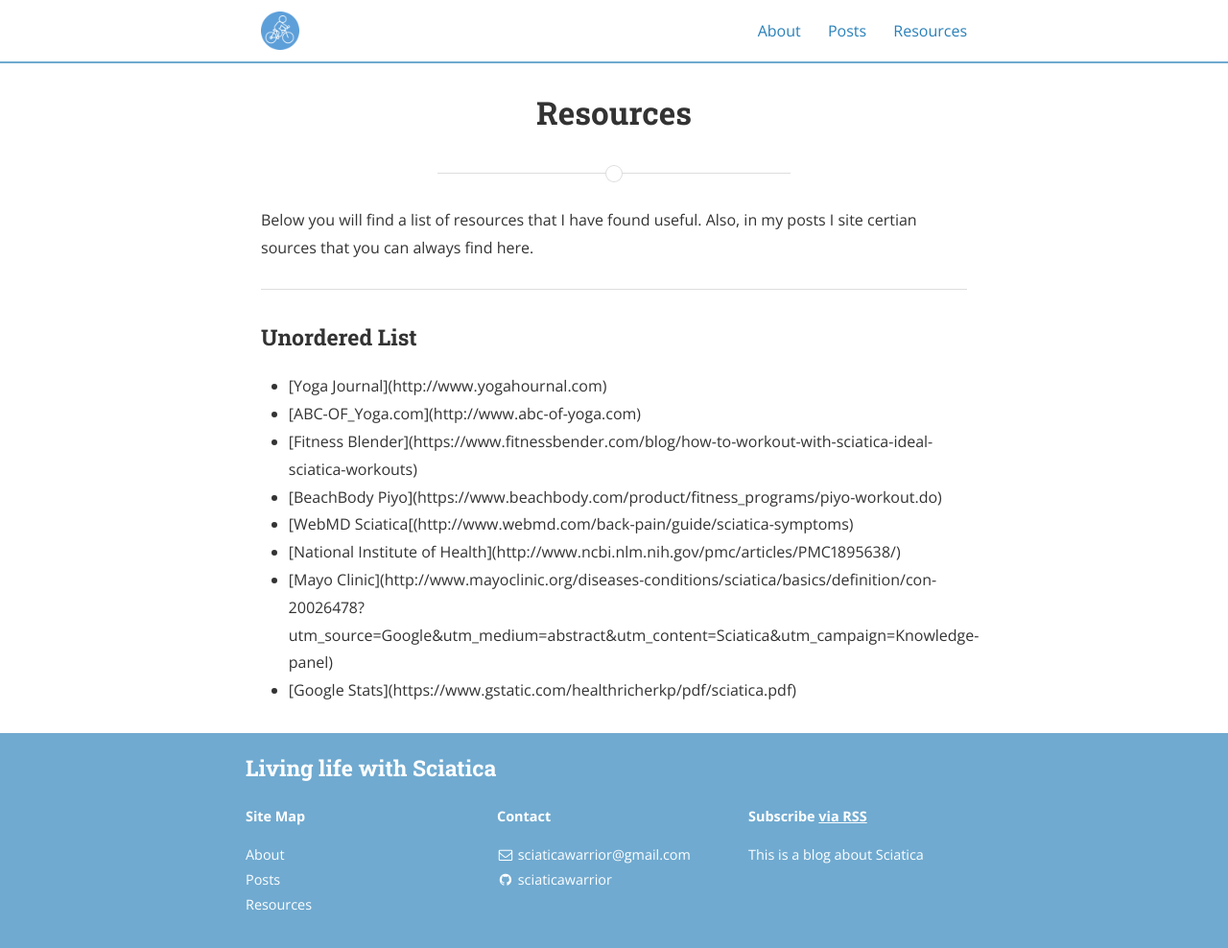
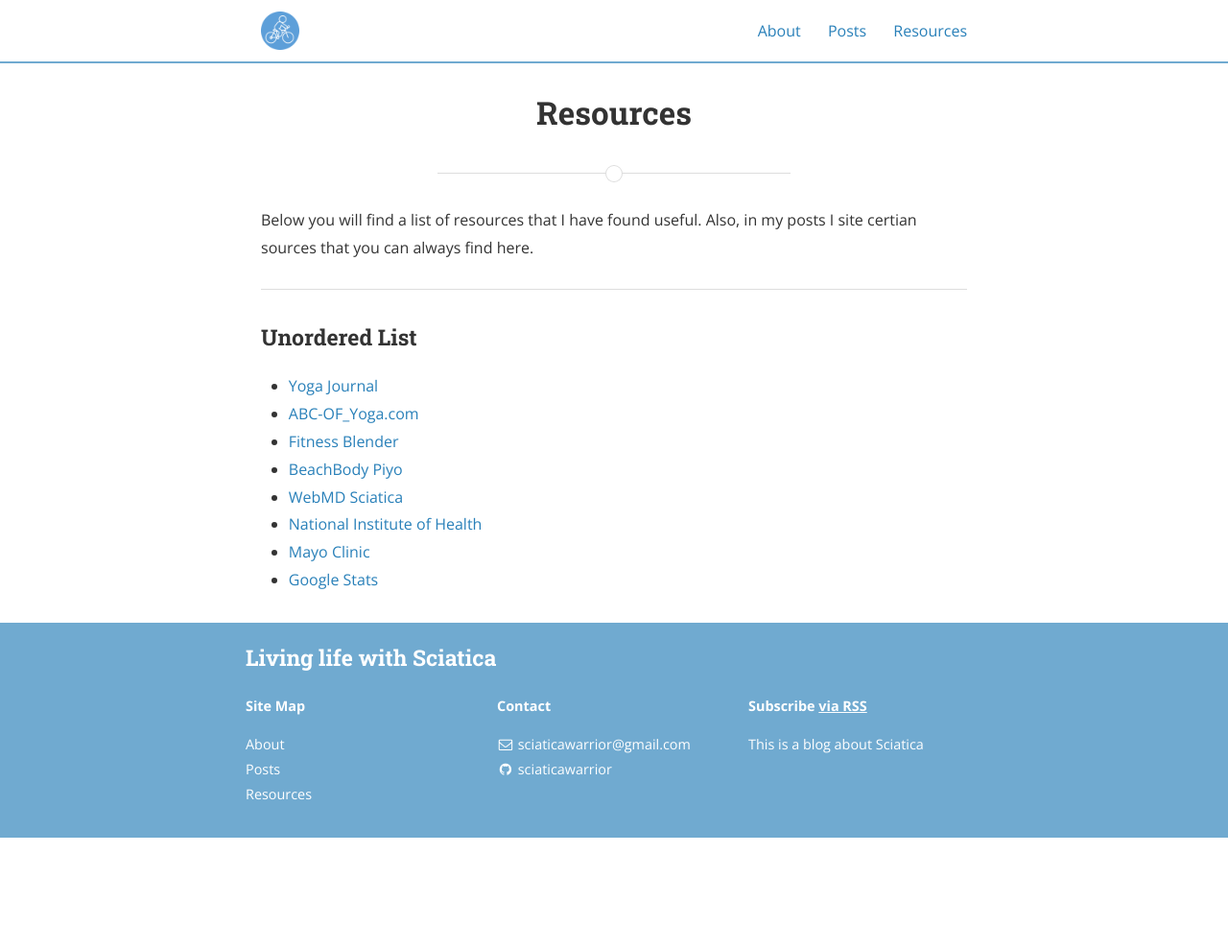
Before and after one commit to sciaticawarrior/sciaticatest, a Jekyll site: the page built from resources.html, in a window 1280 px wide. Shown: the whole page at 96% size. Built offline with Jekyll 4.4.1, drawn with Linux system fonts in a browser that asks for light colours; nearby versions of some CDN libraries; a style sheet for code colours, icons or effects is not loaded; after the commit the page ends 900 px from its top, so only the background shows below that; some of the changed lines change nothing that is shown.

Commit message:
fixed links

```diff
--- a/resources.html
+++ b/resources.html
@@ -13,14 +13,14 @@
 
 <h3>Unordered List</h3>
 <ul>
-  <li>[Yoga Journal](http://www.yogahournal.com)</li>
-  <li>[ABC-OF_Yoga.com](http://www.abc-of-yoga.com)</li>
-  <li>[Fitness Blender](https://www.fitnessbender.com/blog/how-to-workout-with-sciatica-ideal-sciatica-workouts)</li>
-  <li>[BeachBody Piyo](https://www.beachbody.com/product/fitness_programs/piyo-workout.do) </li>
-  <li>[WebMD Sciatica[(http://www.webmd.com/back-pain/guide/sciatica-symptoms)</li>
-  <li>[National Institute of Health](http://www.ncbi.nlm.nih.gov/pmc/articles/PMC1895638/)</li>
-  <li>[Mayo Clinic](http://www.mayoclinic.org/diseases-conditions/sciatica/basics/definition/con-20026478?utm_source=Google&utm_medium=abstract&utm_content=Sciatica&utm_campaign=Knowledge-panel)</li>
-  <li>[Google Stats](https://www.gstatic.com/healthricherkp/pdf/sciatica.pdf)</li>
+  <li><a href="http://www.yogahournal.com">Yoga Journal</a></li>
+  <li><a href="http://www.abc-of-yoga.com">ABC-OF_Yoga.com</a></li>
+  <li><a href="https://www.fitnessbender.com/blog/how-to-workout-with-sciatica-ideal-sciatica-workouts">Fitness Blender</a></li>
+  <li><a href="https://www.beachbody.com/product/fitness_programs/piyo-workout.do">BeachBody Piyo</a></li>
+  <li><a href="http://www.webmd.com/back-pain/guide/sciatica-symptoms">WebMD Sciatica</a></li>
+  <li><a href="http://www.ncbi.nlm.nih.gov/pmc/articles/PMC1895638/">National Institute of Health</a></li>
+  <li><a href="http://www.mayoclinic.org/diseases-conditions/sciatica/basics/definition/con-20026478?utm_source=Google&utm_medium=abstract&utm_content=Sciatica&utm_campaign=Knowledge-panel">Mayo Clinic</a></li>
+  <li><a href="https://www.gstatic.com/healthricherkp/pdf/sciatica.pdf">Google Stats</a></li>
 </ul>
 
 
```
